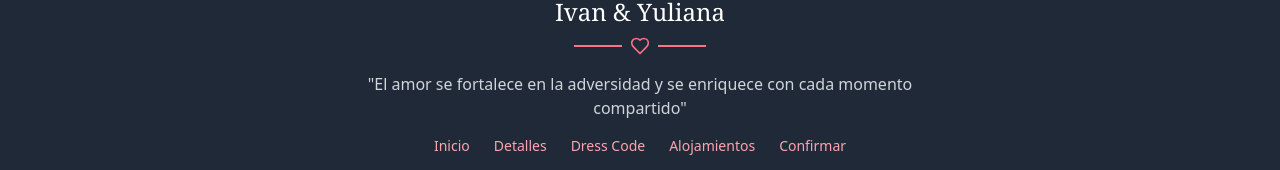
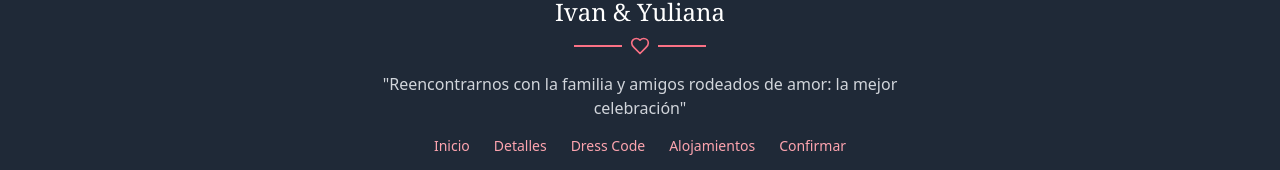
Before and after one commit to ivan-navarro/wedding, a React (Vite) app: page / in a window 1280 px wide. Shown: the part 6352-6522 px from the top of the page. Built offline with nearby package versions, Linux system fonts and the light colour scheme.

Commit message:
Update footer quote and add CNAME for custom domain

```diff
--- a/src/components/Footer.tsx
+++ b/src/components/Footer.tsx
@@ -38,7 +38,7 @@ export const Footer: React.FC<FooterProps> = ({
             <div className="w-12 h-0.5 bg-rose-400"></div>
           </div>
             <p className="text-gray-300 mt-4 max-w-xl mx-auto">
-            "El amor se fortalece en la adversidad y se enriquece con cada momento compartido"
+            "Reencontrarnos con la familia y amigos rodeados de amor: la mejor celebración"
             </p>
         </div>
         <div className="flex justify-center space-x-6 mb-6">
```
Also changed, not shown: 1 other file (tests, documents, lock files or other folders).
